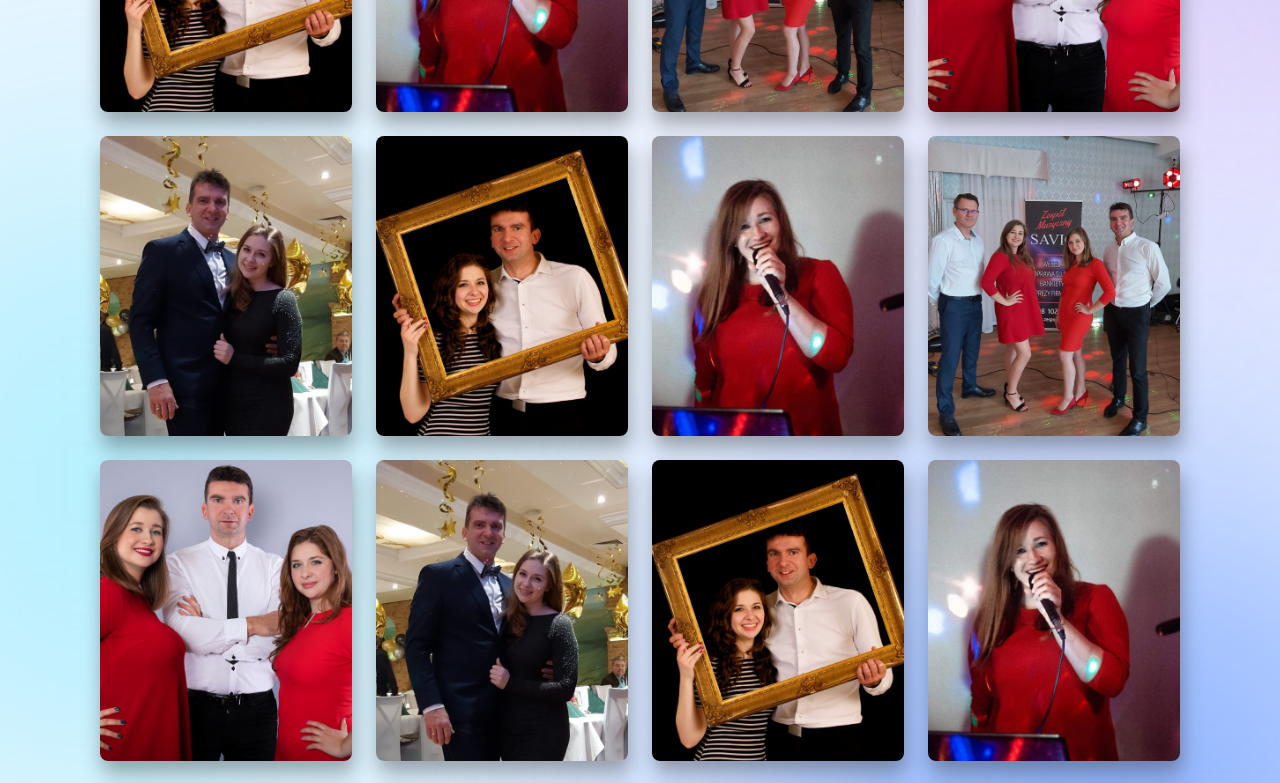
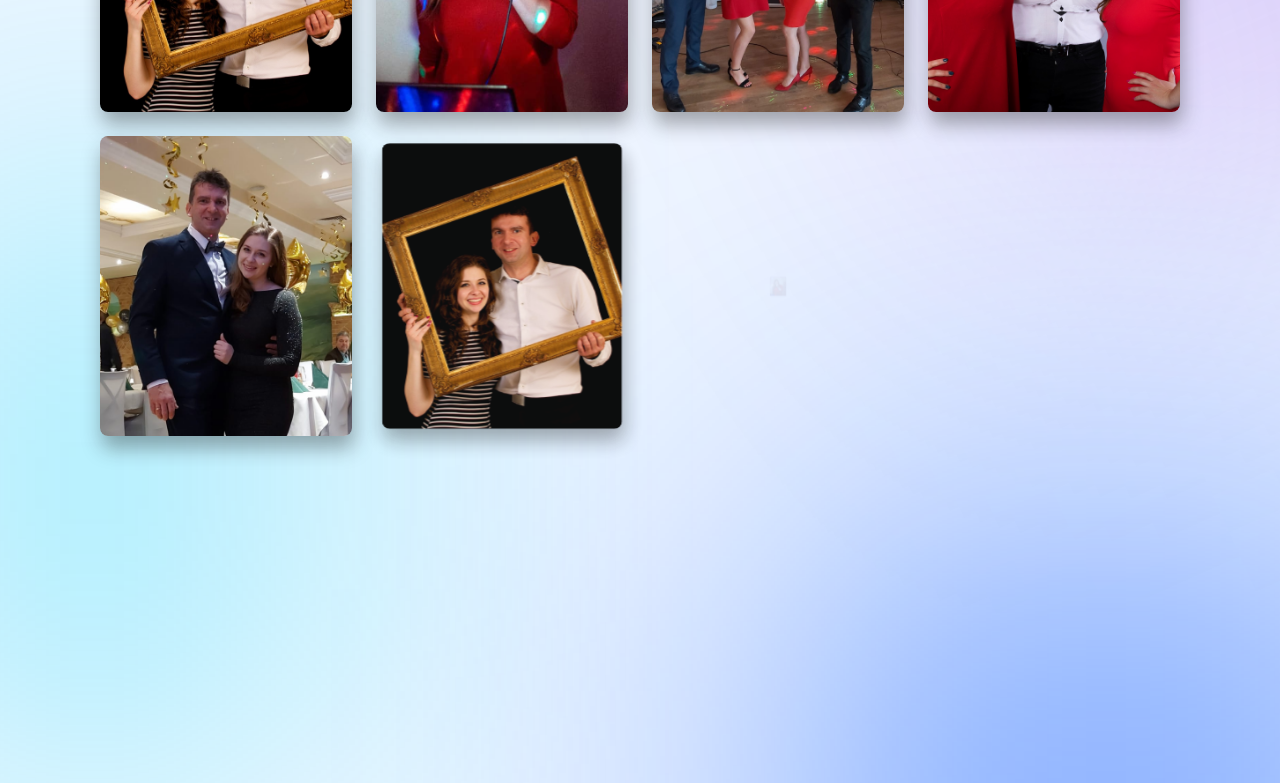
Before and after one commit to F3azy/Savio, a React (Vite) app: page /galeria in a window 1280 px wide. Shown: the part 900-1683 px from the top of the page. Built offline with nearby package versions, Linux system fonts and the light colour scheme.

Commit message:
animated the gallery page

```diff
--- a/src/components/Carousel.jsx
+++ b/src/components/Carousel.jsx
@@ -1,6 +1,8 @@
 import { useEffect, useState } from "react";
 import useInterval from "../hooks/useInterval";
 import { FaArrowLeft, FaArrowRight } from "react-icons/fa";
+import { motion } from "framer-motion";
+import { fadeIn, staggerContainer } from "../utils/motion";
 
 const ACTIONS = {
   NEXT: "NEXT",
@@ -65,8 +67,15 @@ const Carousel = ({
 
   return (
     <div className="relative">
-      <div className={isScrollable ? "overflow-x-scroll xl:overflow-x-hidden" : "overflow-x-hidden"}>
-        <div
+      <div
+        className={
+          isScrollable
+            ? "overflow-x-scroll xl:overflow-x-hidden"
+            : "overflow-x-hidden"
+        }
+      >
+        <motion.div
+          variants={staggerContainer(0.3, 0.5)}
           className={divClassName}
           style={{
             width: calcString,
@@ -78,11 +87,15 @@ const Carousel = ({
           }}
         >
           {children}
-        </div>
+        </motion.div>
       </div>
       {showButtons && (
         <>
-          <div
+          <motion.div
+            initial="hidden"
+            whileInView="visible"
+            viewport={{ once: true }}
+            variants={fadeIn("right", "", 0.5, 1.5)}
             className="
            hidden
           absolute
@@ -99,8 +112,12 @@ const Carousel = ({
               size={25}
               onClick={() => changePage(ACTIONS.PREVIOUS)}
             />
-          </div>
-          <div
+          </motion.div>
+          <motion.div
+            initial="hidden"
+            whileInView="visible"
+            viewport={{ once: true }}
+            variants={fadeIn("left", "", 0.5, 1.5)}
             className="
             hidden
         absolute
@@ -117,7 +134,7 @@ const Carousel = ({
               size={25}
               onClick={() => changePage(ACTIONS.NEXT)}
             />
-          </div>
+          </motion.div>
         </>
       )}
     </div>
--- a/src/pages/Gallery.jsx
+++ b/src/pages/Gallery.jsx
@@ -4,6 +4,8 @@ import { FaPlay } from "react-icons/fa";
 import { YTThumbnail, YTVideos, YTModalVideos } from "../constans";
 import { HomeCarouselImages } from "../assets/Carousel_Images";
 import { useDisclosure } from "../hooks/useDisclosure";
+import { motion } from "framer-motion";
+import { fadeIn, staggerContainer, zoomIn } from "../utils/motion";
 
 const Gallery = () => {
   const {
@@ -46,12 +48,24 @@ const Gallery = () => {
   }, []);
 
   return (
-    <div className="flex flex-col gap-y-[36px] py-2">
-      <div className="flex flex-col gap-y-[8px] relative">
+    <motion.div
+      initial="hidden"
+      whileInView="visible"
+      viewport={{ once: true }}
+      variants={staggerContainer(2, 0.75)}
+      className="flex flex-col gap-y-[36px] py-2"
+    >
+      <motion.div
+        variants={staggerContainer(0.3)}
+        className="flex flex-col gap-y-[8px] relative"
+      >
         <div className="gradient-4 xl:left-[-37%] xl:bottom-0" />
-        <h3 className="text-[24px] font-bold tracking-wider relative z-10">
+        <motion.h3
+          variants={fadeIn("left", "", 0.5)}
+          className="text-[24px] font-bold tracking-wider relative z-10"
+        >
           Video
-        </h3>
+        </motion.h3>
         <div className="relative z-10">
           <Carousel
             elementsTotal={YTThumbnail.length}
@@ -62,7 +76,11 @@ const Gallery = () => {
             gridColTem={"grid-cols-[repeat(" + YTThumbnail.length + ",_1fr)]"}
           >
             {YTThumbnail.map((thumbnail, idx) => (
-              <div key={idx} className="overflow-hidden relative rounded-xl">
+              <motion.div
+                key={idx}
+                variants={fadeIn("left", "", 0.5)}
+                className="overflow-hidden relative rounded-xl"
+              >
                 <img
                   className="my-[-10%] w-full"
                   src={thumbnail}
@@ -84,27 +102,33 @@ const Gallery = () => {
                 h-[40px] md:h-[70px]
                 "
                   onClick={() => {
-                    if (YTExternal)
-                      window.open(YTVideos[idx], "_blank");
+                    if (YTExternal) window.open(YTVideos[idx], "_blank");
                     else {
                       setModalVideo(YTModalVideos[idx]);
                       onVideoOpen();
                     }
                   }}
                 />
-              </div>
+              </motion.div>
             ))}
           </Carousel>
         </div>
-      </div>
-      <div className="flex flex-col gap-y-[8px] relative">
+      </motion.div>
+      <motion.div
+        variants={staggerContainer(0.3)}
+        className="flex flex-col gap-y-[8px] relative"
+      >
         <div className="gradient-1 xl:left-[-10%] top-[50%]" />
         <div className="gradient-2 right-[0] xl:right-[-35%] top-0" />
         <div className="gradient-5 bottom-0 left-[70%]" />
-        <h3 className="text-[24px] font-bold tracking-wider relative z-10">
+        <motion.h3
+          variants={fadeIn("left", "", 0.5)}
+          className="text-[24px] font-bold tracking-wider relative z-10"
+        >
           Zdjęcia
-        </h3>
-        <div
+        </motion.h3>
+        <motion.div
+          variants={staggerContainer(0.25)}
           className="grid
           grid-cols-2 md:grid-cols-3 lg:grid-cols-4
           gap-6
@@ -113,7 +137,8 @@ const Gallery = () => {
           "
         >
           {HomeCarouselImages.map((image, idx) => (
-            <div
+            <motion.div
+              variants={zoomIn(0.3)}
               key={idx}
               className="
             rounded-lg
@@ -130,10 +155,11 @@ const Gallery = () => {
               }}
             >
               <img className="w-full" src={image} alt={"Image" + 1} />
-            </div>
+            </motion.div>
           ))}
           {HomeCarouselImages.map((image, idx) => (
-            <div
+            <motion.div
+              variants={zoomIn(0.3)}
               key={idx}
               className="
             rounded-lg
@@ -150,10 +176,11 @@ const Gallery = () => {
               }}
             >
               <img className="w-full" src={image} alt={"Image" + 1} />
-            </div>
+            </motion.div>
           ))}
           {HomeCarouselImages.map((image, idx) => (
-            <div
+            <motion.div
+              variants={zoomIn(0.3)}
               key={idx}
               className="
             rounded-lg
@@ -170,10 +197,11 @@ const Gallery = () => {
               }}
             >
               <img className="w-full" src={image} alt={"Image" + 1} />
-            </div>
+            </motion.div>
           ))}
           {HomeCarouselImages.map((image, idx) => (
-            <div
+            <motion.div
+              variants={zoomIn(0.3)}
               key={idx}
               className="
             rounded-lg
@@ -190,10 +218,10 @@ const Gallery = () => {
               }}
             >
               <img className="w-full" src={image} alt={"Image" + 1} />
-            </div>
+            </motion.div>
           ))}
-        </div>
-      </div>
+        </motion.div>
+      </motion.div>
 
       {/*Image Modal*/}
       <Modal isOpen={isImageOpen} onClose={onImageClose}>
@@ -227,7 +255,7 @@ const Gallery = () => {
           ></iframe>
         </div>
       </Modal>
-    </div>
+    </motion.div>
   );
 };
 
```
